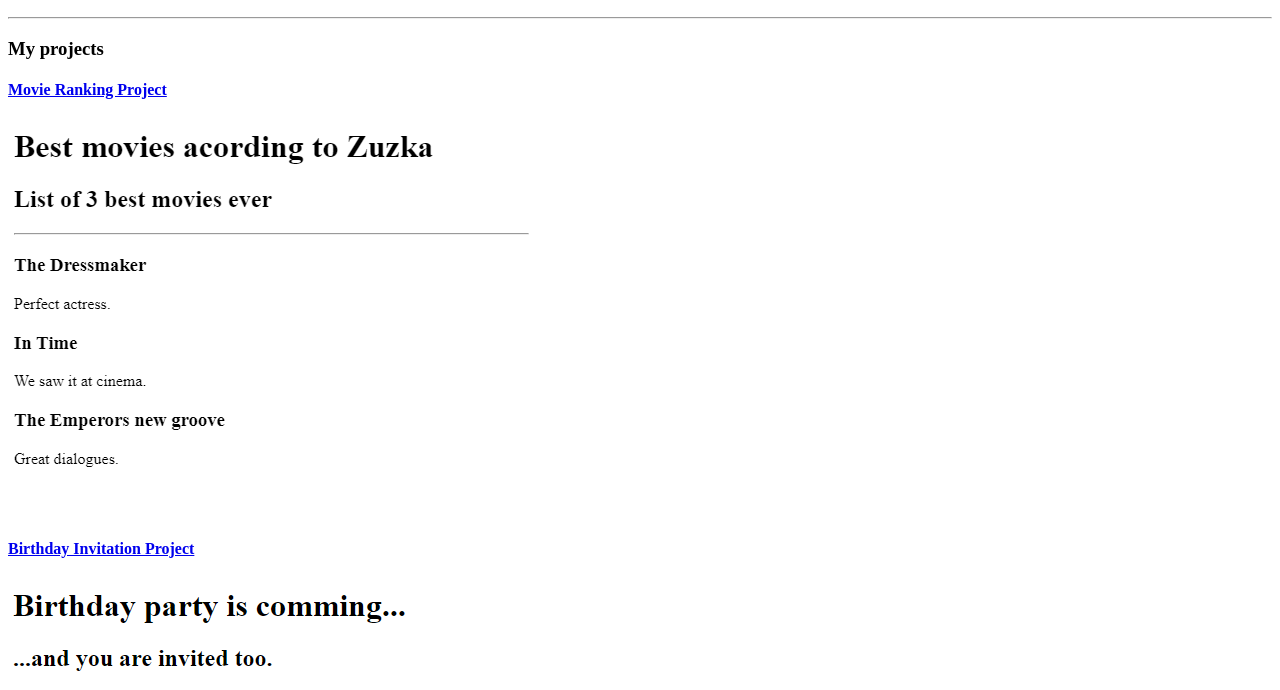
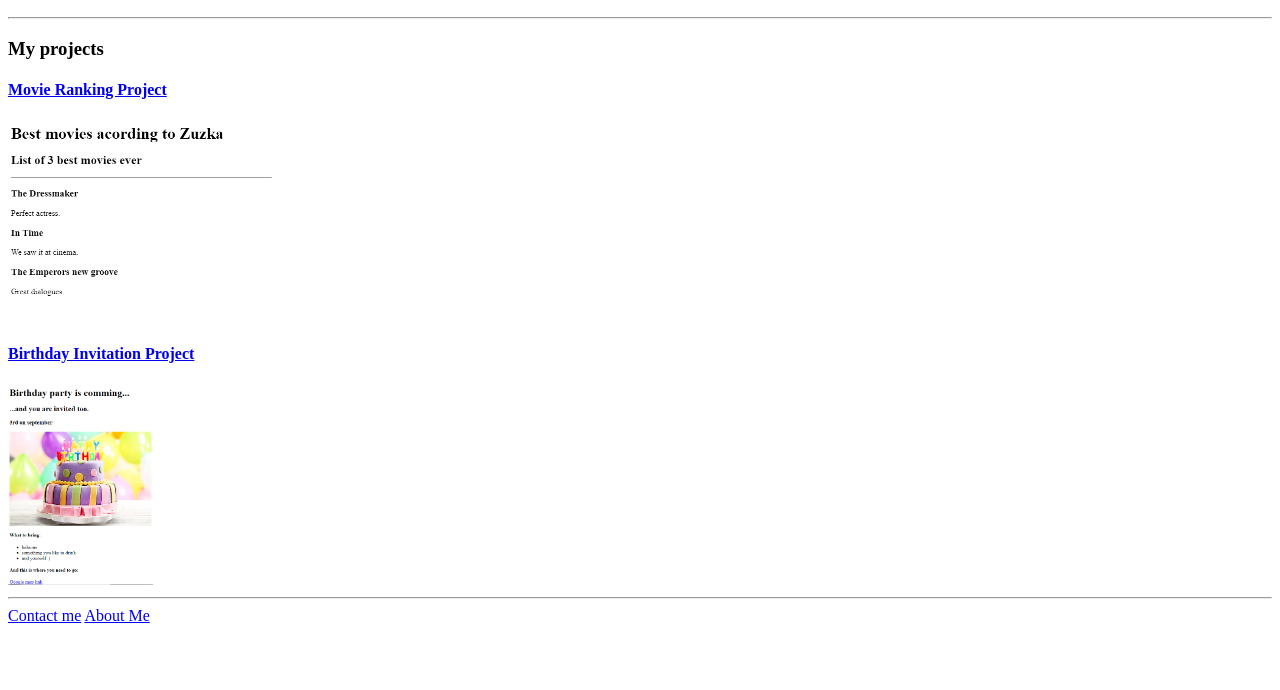
Before and after one commit to ZuzkaChovanak/html.portfolio, a plain HTML site: page index.html in a window 1280 px wide. Shown: the part 110-800 px from the top of the page. Drawn offline with Linux system fonts and the light colour scheme.

Commit message:
Update index.html

```diff
--- a/index.html
+++ b/index.html
@@ -13,9 +13,9 @@
     <hr/>
     <h3>My projects</h3>
     <a href="http://127.0.0.1:3000/4.3 HTML Porfolio Project/public/movie-ranking.html"><h4>Movie Ranking Project</h4></a>
-    <img src="./assets/images/Top 3 movies .png" heigh="200" alt="screenshot of webpage of 3 best movies according to Zuzana"/>
+    <img src="./assets/images/Top 3 movies .png" height="200" alt="screenshot of webpage of 3 best movies according to Zuzana"/>
     <a href="http://127.0.0.1:3000/3.4 Birthday Invite Project/index.html"><h4>Birthday Invitation Project</h4></a>
-    <img src="./assets/images/birthday invitation.png" heigh="200" alt="screenshot of webpage of birthday invitation with depicted cake"/>
+    <img src="./assets/images/birthday invitation.png" height="200" alt="screenshot of webpage of birthday invitation with depicted cake"/>
 <hr/>
 <a href="./public/contact.html">Contact me</a>
 <a href="http://127.0.0.1:3000/4.3 HTML Porfolio Project/public/about.html">About Me</a>
```
